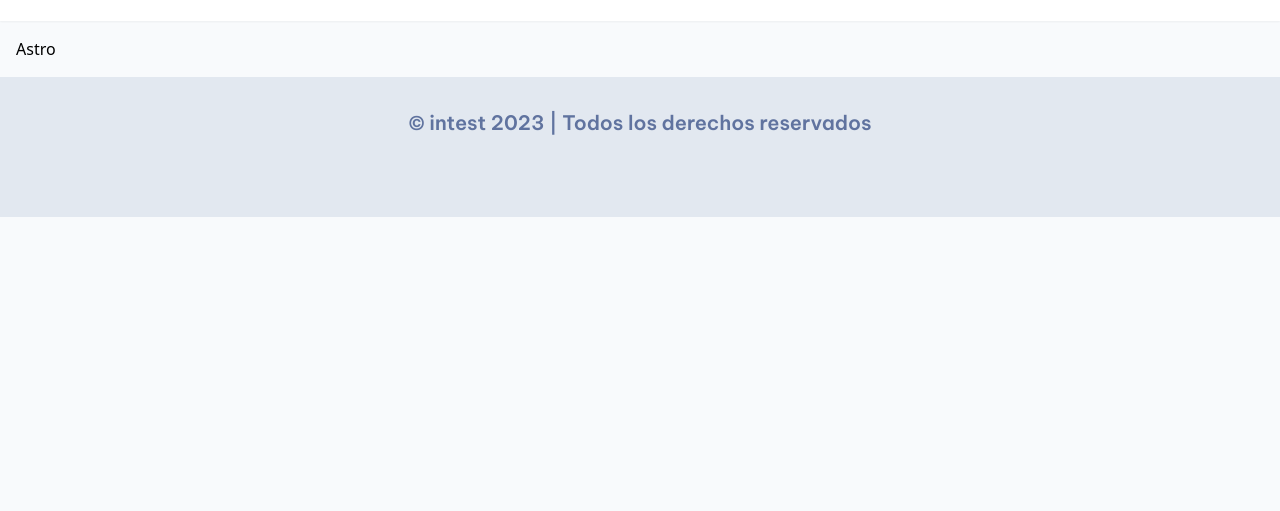
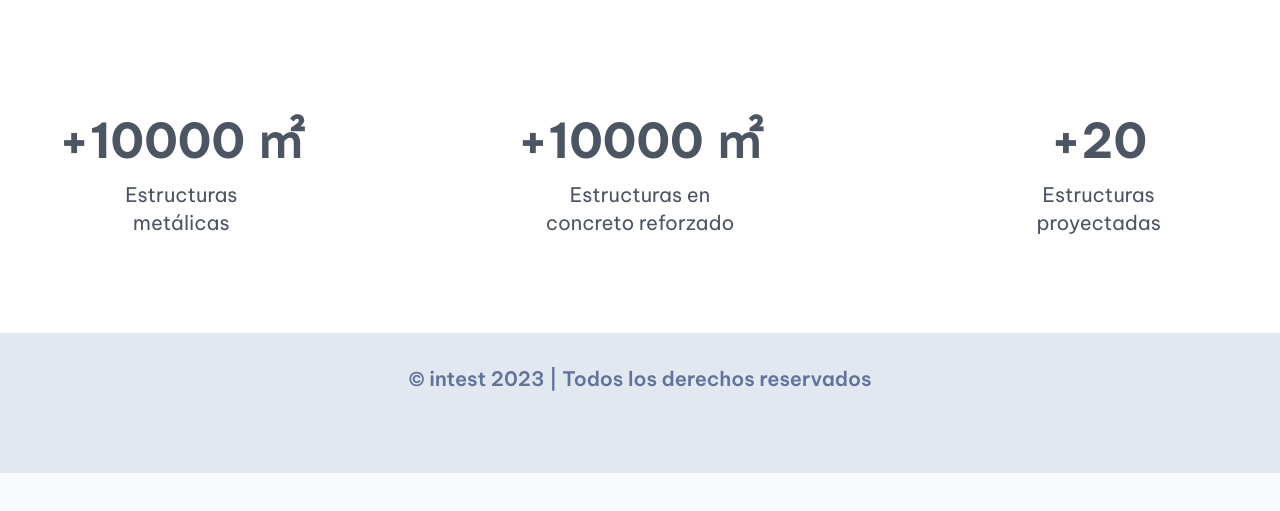
Before and after one commit to JuanMario27/JuanMario27.github.io, an Astro site: page / in a window 1280 px wide. Shown: the part 59-570 px from the top of the page. Built offline with nearby package versions, Linux system fonts and the light colour scheme; Astro itself is replaced by a stand-in of ours.

Commit message:
feat: :sparkles: counting component

```diff
--- /dev/null
+++ b/src/components/counting.astro
@@ -0,0 +1,29 @@
+<section
+  class="overflow-hidden bg-no-repeat bg-cover bg-image bg-center bg-white">
+  <div class="container mx-auto grid grid-cols-1 md:grid-cols-3 gap-24 py-24">
+    <div class="flex flex-col justify-center items-center">
+      <span class="font-vietnam_pro text-gray-600 text-5xl font-extrabold mb-4">
+        <span class="num" data-val="10000">0</span>&nbsp;&#13217;</span
+      >
+      <span class="font-vietnam_pro text-xl text-center text-gray-600"
+        >Estructuras<br />metálicas</span
+      >
+    </div>
+    <div class="flex flex-col justify-center items-center">
+      <span class="font-vietnam_pro text-gray-600 text-5xl font-extrabold mb-4">
+        <span class="num" data-val="10000">0</span>&nbsp;&#13217;</span
+      >
+      <span class="font-vietnam_pro text-xl text-center text-gray-600"
+        >Estructuras en <br />concreto reforzado</span
+      >
+    </div>
+    <div class="flex flex-col justify-center items-center">
+      <span class="font-vietnam_pro text-gray-600 text-5xl font-extrabold mb-4">
+        <span class="num" data-val="20">0</span></span
+      >
+      <span class="font-vietnam_pro text-xl text-center text-gray-600"
+        >Estructuras<br />proyectadas</span
+      >
+    </div>
+  </div>
+</section>
--- a/src/js/main.js
+++ b/src/js/main.js
@@ -7,6 +7,7 @@ class App {
   }
   init() {
     this.bindUIActions();
+    this.countingAnimation();
   }
 
   bindUIActions() {
@@ -45,6 +46,24 @@ class App {
       });
     });
   }
+
+  countingAnimation() {
+    const counters = document.querySelectorAll('.num');
+    counters.forEach(counter => {
+      const updateCounter = () => {
+        const target = parseInt(counter.getAttribute('data-val'));
+        const increment = target / 500;
+        const c = +counter.textContent;
+        if (c < target) {
+          counter.textContent = `+${Math.ceil(c + increment)}`;
+          setTimeout(updateCounter, 2);
+        } else {
+          counter.textContent = `+${target}`;
+        }
+      };
+      updateCounter();
+    });
+  }
 }
 
 const app = new App();
--- a/src/pages/index.astro
+++ b/src/pages/index.astro
@@ -3,6 +3,7 @@ import Head from '../components/head.astro';
 import Header from '../components/header.astro';
 import Footer from '../components/footer.astro';
 import {SITE_TITLE, SITE_DESCRIPTION} from '../constants';
+import Counting from '../components/counting.astro';
 ---
 
 <html lang="en">
@@ -11,8 +12,8 @@ import {SITE_TITLE, SITE_DESCRIPTION} from '../constants';
   </head>
   <body class="min-h-screen bg-slate-50">
     <Header />
-    <main class="container mx-auto p-4">
-      <h1>Astro</h1>
+    <main>
+      <Counting />
     </main>
     <Footer />
     <script src="../js/main.js"></script>
```
